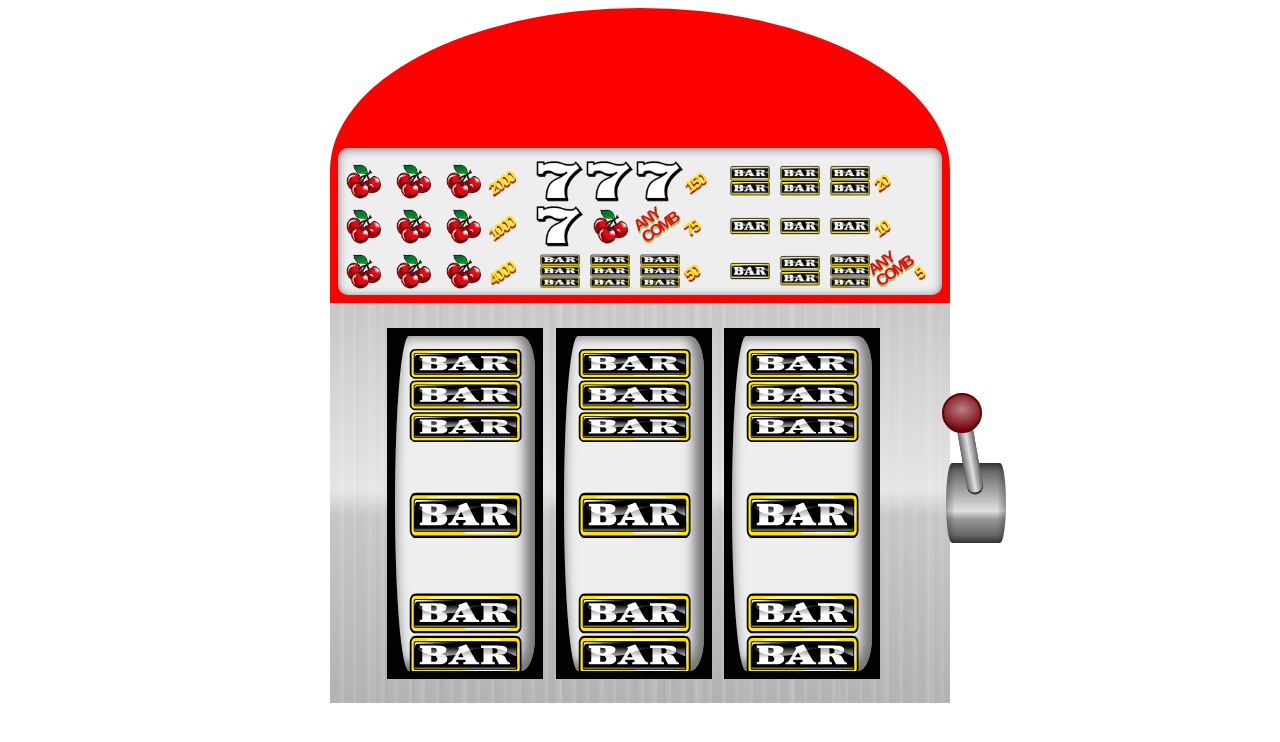
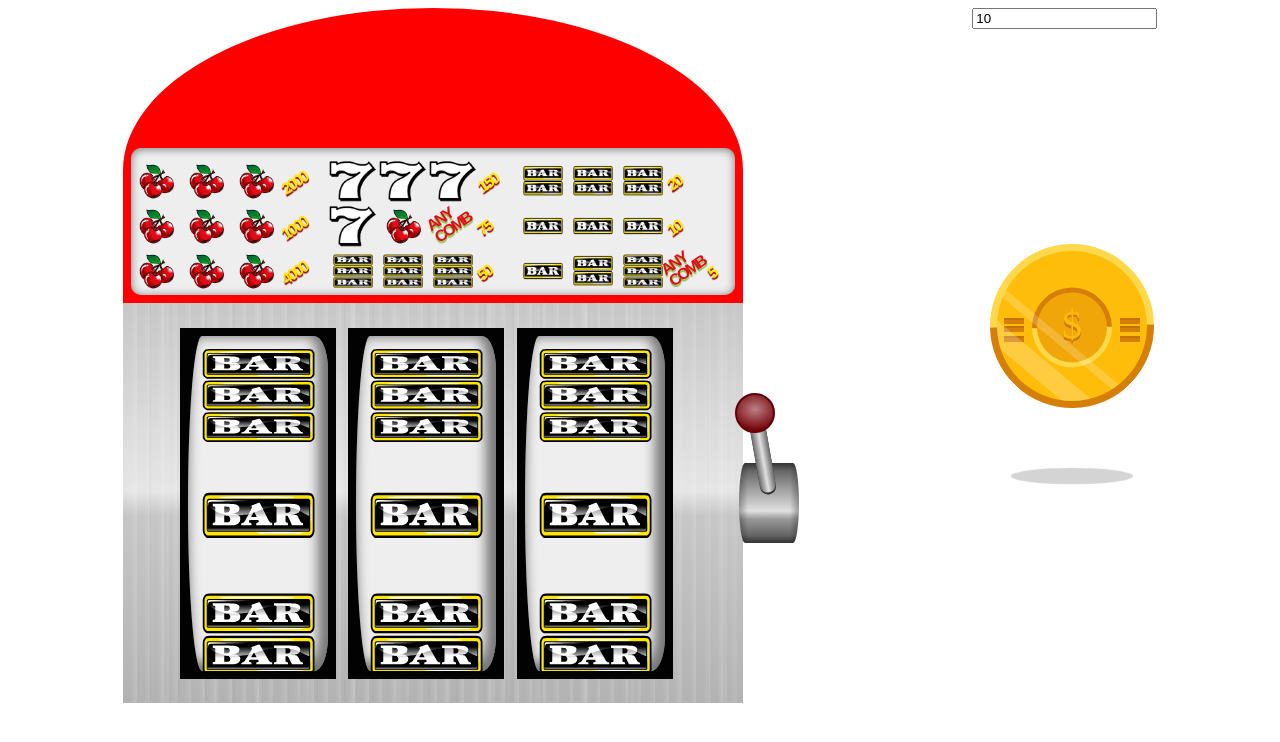
Before and after one commit to Anandamohinidasi/drv-game, an Angular app: page / in a window 1280 px wide. Shown: the top 742 px of the page. Built offline with nearby package versions, Linux system fonts and the light colour scheme.

Commit message:
Create balance area
Its not done but i need to sleep and ll push it so i can try to work on it tomorrow at lunch time , judge me >.<

```diff
--- a/src/app/app.component.html
+++ b/src/app/app.component.html
@@ -1,4 +1,5 @@
 <section class="game-view--container">
+  <section>
       <section class="pay-table">
           <div class="winning-explanations">
             <div class="explanation-lines"
@@ -133,3 +134,22 @@
           </div>
         </section>
   </section>
+  <section class="balance-area">
+    <div class="balance-container">
+      <input type="number" [ngModel]="balance" class="balance">
+    </div>
+    <div class='coin'>
+        <div class='front jump'>
+          <div class='star'></div>
+          <span class='currency'>$</span>
+          <div class='shapes'>
+            <div class='shape_l'></div>
+            <div class='shape_r'></div>
+            <span class='top'></span>
+            <span class='bottom'></span>
+          </div>
+        </div>
+        <div class='shadow'></div>
+      </div>
+  </section>
+</section>
--- a/src/app/app.component.scss
+++ b/src/app/app.component.scss
@@ -1,6 +1,8 @@
 @import './src/variables';
 
 .game-view--container {
+    display: flex;
+    justify-content: space-around;
     .pay-table {
         width: 620px;
         height: 295px;
@@ -181,6 +183,9 @@
         z-index: 9;
         animation: flash .5s ease-out alternate infinite;
       }
+    .balance-area {
+        position: relative;
+    }
 }
 
 @keyframes flash{
@@ -347,3 +352,172 @@ $red: #760209;
 		@include transition($duration:.5s);
 	}
 }
+
+
+/* Coin */
+.jump {
+    animation: jump 1.5s infinite ease;
+  }
+  @keyframes jump {
+    0% {
+      top: 0;
+    }
+    50% {
+      top: -40px;
+    }
+    100% {
+      top: 0;
+    }
+  }
+  .coin {
+    margin: auto;
+    position: absolute;
+    bottom: 0;
+    left: 0;
+    right: 0;
+    top: 0;
+    height: 150px;
+    width: 150px;
+  }
+
+  .coin .front, .coin .back {
+    position: absolute;
+    height: 150px;
+    width: 150px;
+    background: #ffbd0b;
+    border-radius: 50%;
+    border-top: 7px solid #ffd84c;
+    border-left: 7px solid #ffd84c;
+    border-right: 7px solid #d57e08;
+    border-bottom: 7px solid #d57e08;
+    transform: rotate(44deg);
+  }
+  .coin .front:before, .coin .back:before {
+    content: "";
+    margin: 35.5px 35.5px;
+    position: absolute;
+    width: 70px;
+    height: 70px;
+    background: #f0a608;
+    border-radius: 50%;
+    border-bottom: 5px solid #ffd84c;
+    border-right: 5px solid #ffd84c;
+    border-left: 5px solid #d57e08;
+    border-top: 5px solid #d57e08;
+    z-index: 2;
+  }
+  .coin .front .currency, .coin .back .currency {
+    overflow: hidden;
+    position: absolute;
+    color: #ffbd0b;
+    font-size: 40px;
+    transform: rotate(-44deg);
+    line-height: 3.7;
+    width: 100%;
+    height: 100%;
+    text-align: center;
+    text-shadow: 0 3px 0 #cb7407;
+    z-index: 3;
+    border-radius: 50%;
+  }
+  .coin .front .currency:after, .coin .back .currency:after {
+    content: "";
+    position: absolute;
+    height: 200px;
+    width: 40px;
+    margin: 20px -65px;
+    box-shadow: 50px -23px 0 -10px rgba(255, 255, 255, 0.22), 85px -10px 0 -16px rgba(255, 255, 255, 0.19);
+    transform: rotate(-50deg);
+    animation: shine 1.5s infinite ease;
+  }
+  @keyframes shine {
+    0% {
+      margin: 20px -65px;
+    }
+    50% {
+      margin: 70px -85px;
+    }
+    100% {
+      margin: 20px -65px;
+    }
+  }
+  .coin .front .shapes, .coin .back .shapes {
+    transform: rotate(-44deg);
+    position: absolute;
+    top: 0;
+    left: 0;
+    width: 100%;
+    height: 100%;
+  }
+  .coin .front .shapes div, .coin .back .shapes div {
+    width: 20px;
+    height: 4px;
+    background: #d57e08;
+    border-top: 2px solid #c47207;
+    margin: 75px 7px;
+  }
+  .coin .front .shapes div:before, .coin .back .shapes div:before {
+    content: "";
+    position: absolute;
+    width: 20px;
+    height: 4px;
+    background: #d57e08;
+    border-top: 2px solid #c47207;
+    margin: -10px 0;
+  }
+  .coin .front .shapes div:after, .coin .back .shapes div:after {
+    content: "";
+    position: absolute;
+    width: 20px;
+    height: 4px;
+    background: #d57e08;
+    border-top: 2px solid #c47207;
+    margin: 8px 0;
+  }
+  .coin .front .shape_l, .coin .back .shape_l {
+    float: left;
+  }
+  .coin .front .shape_r, .coin .back .shape_r {
+    float: right;
+  }
+  .coin .front .top, .coin .back .top {
+    font-size: 30px;
+    color: #d67f08;
+    text-align: center;
+    width: 100%;
+    position: absolute;
+    left: 0;
+  }
+  .coin .front .bottom, .coin .back .bottom {
+    font-size: 30px;
+    color: #d67f08;
+    text-align: center;
+    width: 100%;
+    position: absolute;
+    left: 0;
+    bottom: 0;
+  }
+
+  .coin .shadow {
+    width: 100%;
+    height: 20px;
+    background: rgba(0, 0, 0, 0.4);
+    left: 0;
+    bottom: -50px;
+    border-radius: 50%;
+    z-index: -1;
+    margin: 185px 7px 0 7px;
+    animation: swift 1.5s infinite ease;
+  }
+  @keyframes swift {
+    0% {
+      opacity: 0.8;
+    }
+    50% {
+      opacity: 0.4;
+      transform: scale(0.8);
+    }
+    100% {
+      opacity: 0.8;
+    }
+  }
--- a/src/app/app.component.ts
+++ b/src/app/app.component.ts
@@ -11,6 +11,7 @@ export class AppComponent implements OnInit {
  public selectedIndex = 1;
  public armClicked = false;
  public reelSpinning = false;
+ public balance = 10;
  public winningLine = {
   cherryFirst: false,
   cherrySecond: false,
@@ -31,9 +32,12 @@ public nextButton() {
 
 public startReel() {
   console.log('there we go champion!');
-  this.armClicked = true;
-  setTimeout(()=> this.armClicked = false, 500)
-  this.reelSpinning = true;
+  if (this.balance > 0) {
+    this.armClicked = true;
+    setTimeout(()=> this.armClicked = false, 500)
+    this.reelSpinning = true;
+    this.balance--
+  }
 }
 
 ngOnInit() {
--- a/src/app/app.module.ts
+++ b/src/app/app.module.ts
@@ -1,6 +1,7 @@
 import { BrowserModule } from '@angular/platform-browser';
 import { NgModule } from '@angular/core';
 import { CommonModule } from '@angular/common';
+import { FormsModule } from '@angular/forms';
 
 
 import { AppComponent } from './app.component';
@@ -11,7 +12,8 @@ import { AppComponent } from './app.component';
   ],
   imports: [
     BrowserModule,
-    CommonModule
+    CommonModule,
+    FormsModule
   ],
   providers: [],
   bootstrap: [AppComponent]
```
Lines whose indentation alone changed are shown as unchanged.
